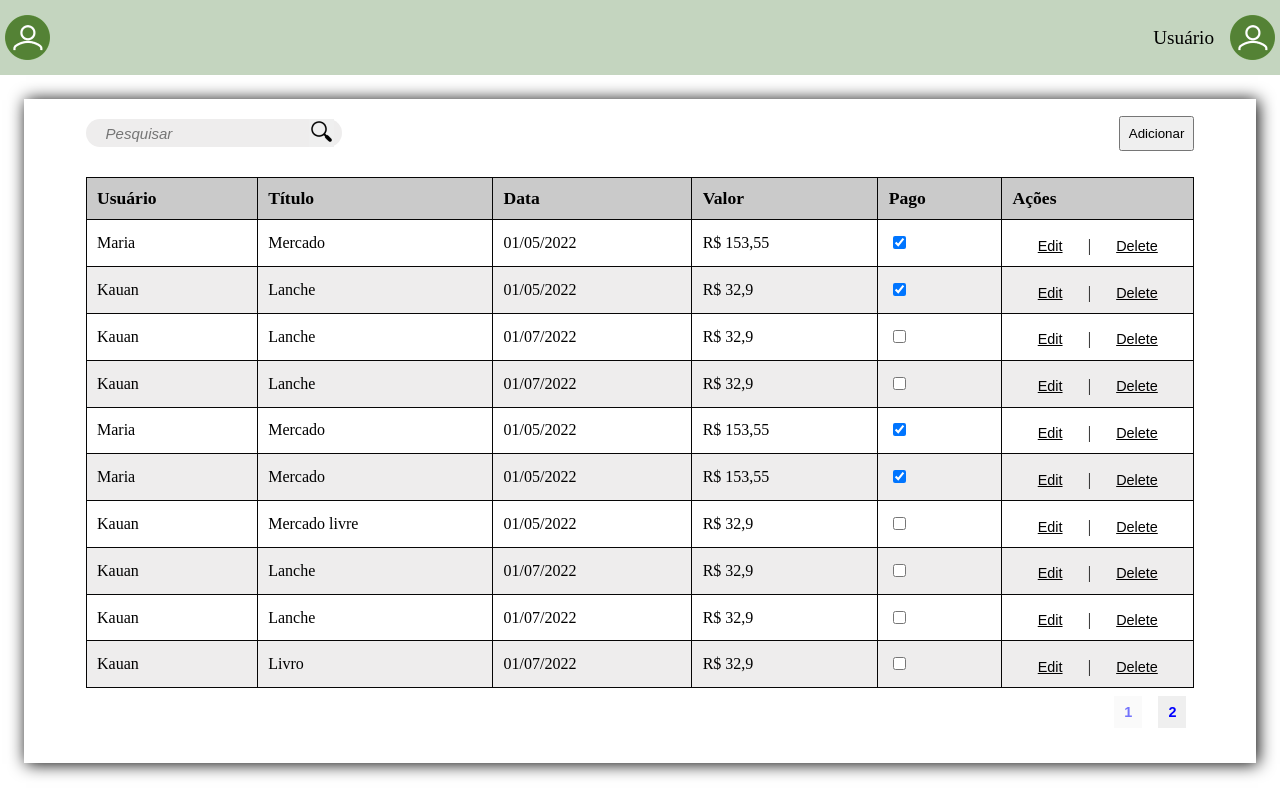
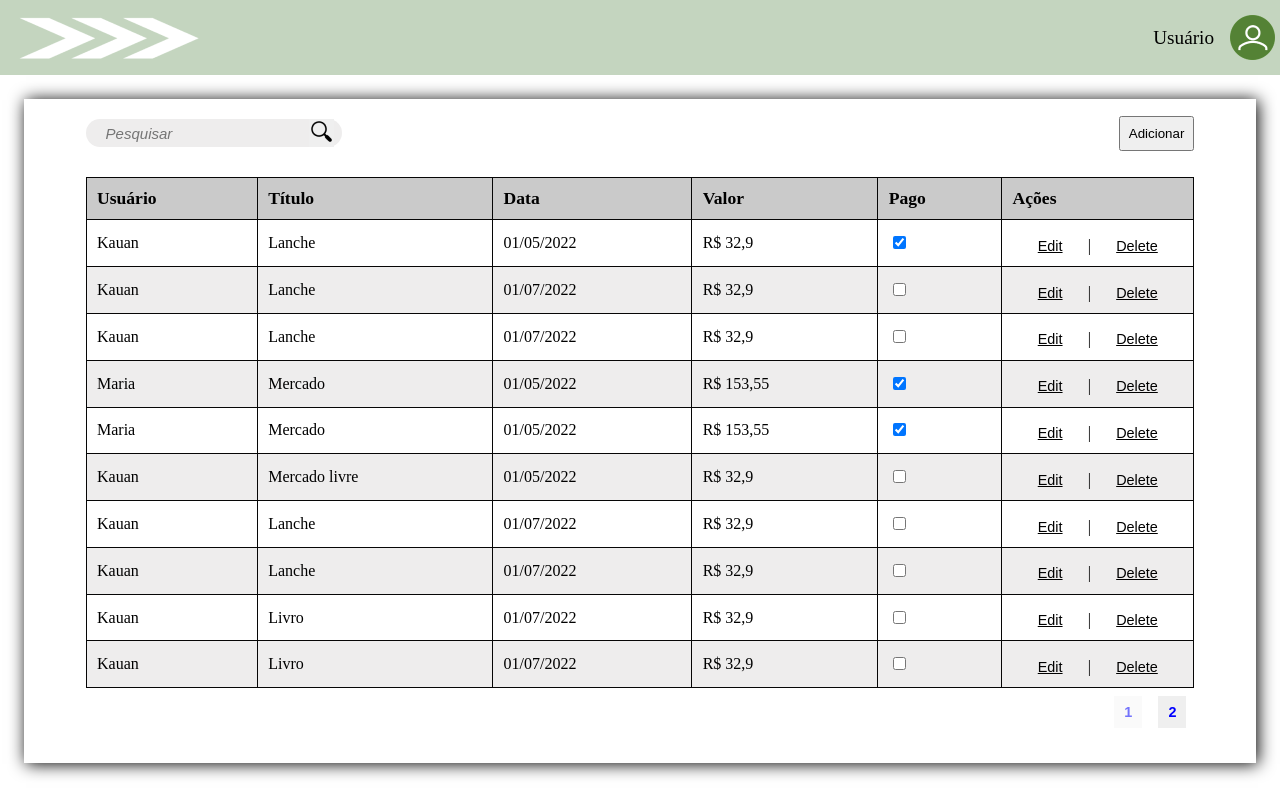
Before and after one commit to Mayaramafioletti/frontend_challenge, an Angular app: page /dashboard in a window 1280 px wide. Built offline with nearby package versions, Linux system fonts and the light colour scheme; data requests are answered from the project's data file.

Commit message:
fix: Ajuste no tamanho máximo da tabela, limpar as informações após adicionar um item

```diff
--- a/db.json
+++ b/db.json
@@ -1,15 +1,5 @@
 {
   "tasks": [
-    {
-      "id": 2,
-      "name": "Maria",
-      "username": "",
-      "title": "Mercado",
-      "value": "153,55",
-      "date": "2022-05-01T14:09:51Z",
-      "image": "",
-      "isPayed": true
-    },
     {
       "id": 5,
       "name": "Kauan",
@@ -129,6 +119,46 @@
       "date": "2022-07-01T14:09:51Z",
       "image": "",
       "isPayed": false
+    },
+    {
+      "id": 6,
+      "name": "teste",
+      "username": "",
+      "title": "teste",
+      "value": "12,5",
+      "date": "2022-07-01T14:09:51Z",
+      "image": "",
+      "isPayed": false
+    },
+    {
+      "id": 7,
+      "name": "123",
+      "username": "",
+      "title": "123",
+      "value": 0,
+      "date": "2022-07-01T14:09:51Z",
+      "image": "",
+      "isPayed": false
+    },
+    {
+      "id": 8,
+      "name": "teste",
+      "username": "",
+      "title": "teste",
+      "value": 0,
+      "date": "2022-07-01T14:09:51Z",
+      "image": "",
+      "isPayed": false
+    },
+    {
+      "id": 9,
+      "name": "teste",
+      "username": "",
+      "title": "teste",
+      "value": 0,
+      "date": "2022-07-01T14:09:51Z",
+      "image": "",
+      "isPayed": false
     }
   ],
   "account": {
--- a/src/app/features/login-page/dashboard/add-box/add-box.component.css
+++ b/src/app/features/login-page/dashboard/add-box/add-box.component.css
@@ -43,7 +43,7 @@
 #enviar {
   margin-top: 30px;
   display: flex;
-  justify-content: center;
+  justify-content: space-evenly;
 }
 .form-control {
   margin-left: 8px;
--- a/src/app/features/login-page/dashboard/add-box/add-box.component.html
+++ b/src/app/features/login-page/dashboard/add-box/add-box.component.html
@@ -16,6 +16,7 @@
         </div>
         <div id="enviar">
           <button (click)="addNewTask()" type="submit" class="btn">Salvar</button>
+          <button class="btn" (click)="cancelAdding()">Cancel</button>
         </div>
       </div>
     </div>
--- a/src/app/features/login-page/dashboard/add-box/add-box.component.ts
+++ b/src/app/features/login-page/dashboard/add-box/add-box.component.ts
@@ -10,6 +10,8 @@ import { TaskService } from 'src/app/core/services/task.service';
 export class AddBoxComponent {
   @Input() showOverlay: boolean;
   @Output() overlayAnswer = new EventEmitter<boolean>();
+  @Output() cancelAdd = new EventEmitter<void>();
+
   newTask: ITask = {
     id: 0,
     name: '',
@@ -27,7 +29,8 @@ export class AddBoxComponent {
 
   addNewTask() {
     this.taskService.postTask(this.newTask).subscribe(
-      (createdTask: ITask) => {;
+      (createdTask: ITask) => {
+        this.resetNewTask();
       },
       error => {
       }
@@ -35,4 +38,21 @@ export class AddBoxComponent {
     this.overlayAnswer.emit(false);
   }
 
+  cancelAdding(): void {
+    this.cancelAdd.emit();
+    this.resetNewTask();
+  }
+  resetNewTask() {
+    this.newTask = {
+      id: 0,
+      name: '',
+      username: '',
+      title: '',
+      value: 0,
+      date: '',
+      image: '',
+      isPayed: false
+    };
+  }
+
 }
--- a/src/app/features/login-page/dashboard/dashboard.component.css
+++ b/src/app/features/login-page/dashboard/dashboard.component.css
@@ -113,3 +113,10 @@ border:none;
   align-items: flex-start;
   justify-content: flex-end;
 }
+
+.ellipsis {
+  max-width: 200px;
+  overflow: hidden;
+  text-overflow: ellipsis;
+  white-space: nowrap;
+}
--- a/src/app/features/login-page/dashboard/dashboard.component.html
+++ b/src/app/features/login-page/dashboard/dashboard.component.html
@@ -24,8 +24,8 @@
         </thead>
         <tbody>
           <tr *ngFor="let task of paginatedTasks">
-            <td>{{ task.name }}</td>
-            <td>{{ task.title }}</td>
+            <td class="ellipsis">{{ task.name }}</td>
+            <td class="ellipsis">{{ task.title }}</td>
             <td>{{ formatDate(task.date) }}</td>
             <td>R$ {{ task.value}}</td>
             <td>
@@ -48,6 +48,6 @@
     </div>
   </div>
 </div>
-<app-add-box (overlayAnswer)="closeAddBox()" [showOverlay]="overlayAddTask"></app-add-box>
+<app-add-box (cancelAdd)="cancelAdding()" (overlayAnswer)="closeAddBox()" [showOverlay]="overlayAddTask"></app-add-box>
 <app-edit-box *ngIf="editingTask" [task]="editingTask" (saveChanges)="saveEditedTask($event)"
   (cancelEdit)="cancelEditing()"></app-edit-box>
--- a/src/app/features/login-page/dashboard/dashboard.component.ts
+++ b/src/app/features/login-page/dashboard/dashboard.component.ts
@@ -133,6 +133,9 @@ export class DashboardComponent {
       this.updatePagination();
     }
   }
+  cancelAdding(): void {
+    this.overlayAddTask = false;
+  }
 
 
 }
--- a/src/app/features/login-page/dashboard/menu/menu.component.html
+++ b/src/app/features/login-page/dashboard/menu/menu.component.html
@@ -1,6 +1,6 @@
 <div class="header">
   <div id="info">
-    <img class="img-menu" src="../../../../../assets/images/menu.png" alt="">
+    <img class="img-menu" src="../../../../../assets/images/menu2.png" alt="">
     <div id="user">
       <p id="text-user">Usuário</p>
       <img src="../../../../../assets/images/menu.png" alt="">
--- a/src/app/features/login-page/dashboard/menu/menu.component.ts
+++ b/src/app/features/login-page/dashboard/menu/menu.component.ts
@@ -1,4 +1,4 @@
-import { Component } from '@angular/core';
+import { Component, Input } from '@angular/core';
 
 @Component({
   selector: 'app-menu',
```
Also changed, not shown: src/assets/images/menu2.png (added).
